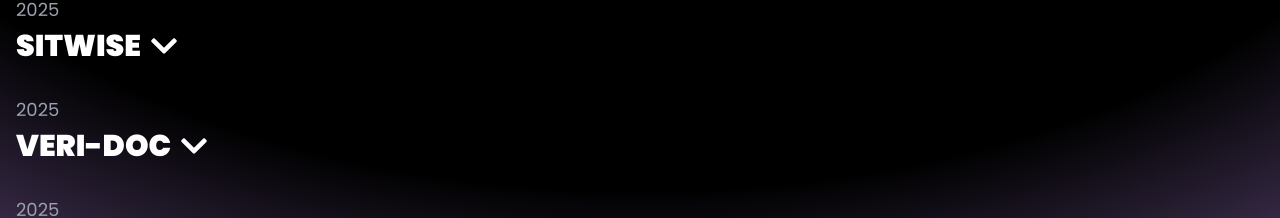
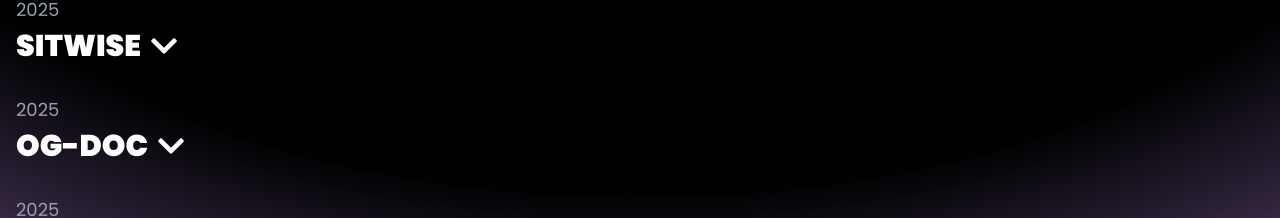
Before and after one commit to PrathamRanka/PrathamRanka-dev, a Next.js app: page / in a window 1280 px wide. Shown: the part 1820-2038 px from the top of the page. Built offline with nearby package versions, Linux system fonts and the light colour scheme.

Commit message:
name change to og-docs

```diff
--- a/components/Portfolio.tsx
+++ b/components/Portfolio.tsx
@@ -38,7 +38,7 @@
   {
     id: 3,
     year: 2025,
-    title: 'Veri-Doc',
+    title: 'Og-Doc',
     description:
       'I led the development of a responsive, light-themed frontend for a decentralized document verification platform that enables secure, tamper-proof verification without storing data centrally. By optimizing the UX, users could verify documents in just 3 clicks, reducing average time by 47%. The platform achieved a 100% Lighthouse mobile responsiveness score and completed over 200 successful verifications during testing. Collaborating with the blockchain team, we ensured a privacy-first design that empowers users with full document ownership and seamless cross-device access.',
     image: '/proj5.png',
```
